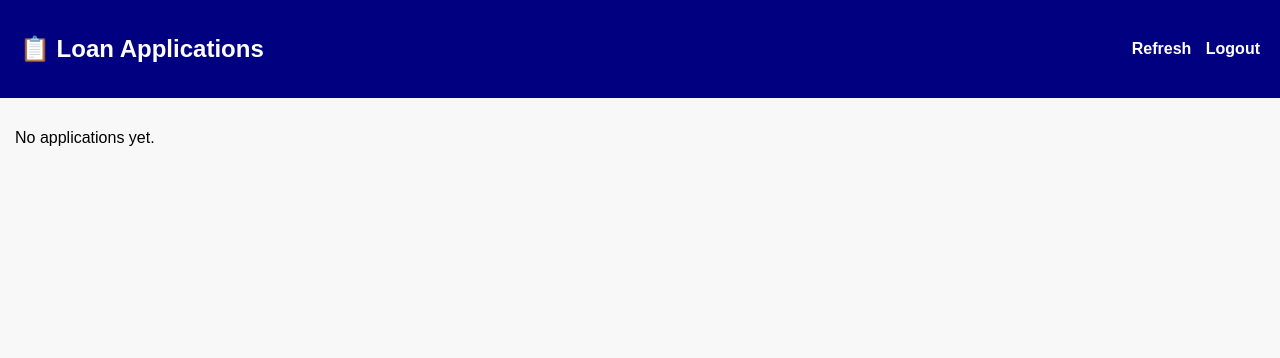
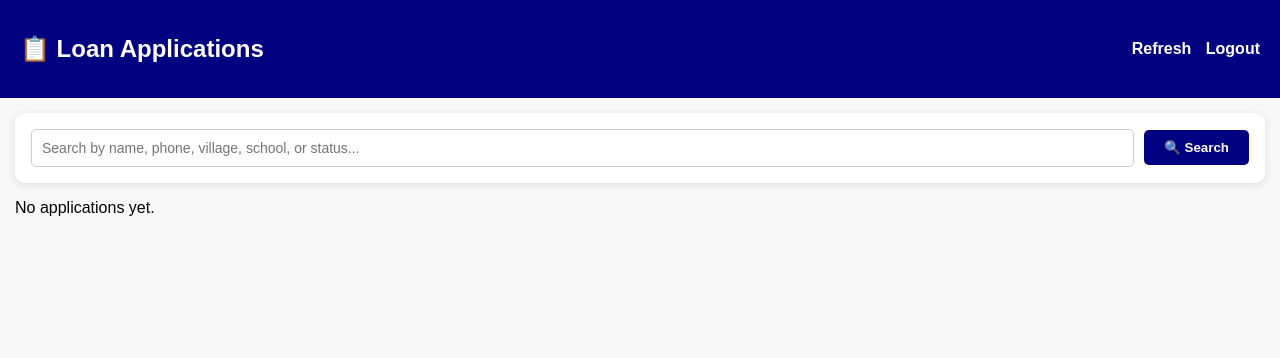
Before and after one commit to Divine-art-lab/Assignment2, a PHP site: page /admin.php in a window 1280 px wide. Shown: the top 358 px of the page. Run offline with PHP 8.4, Linux system fonts and the light colour scheme; the visitor is signed in with stand-in values (Sample User, id 1); data that the repository does not hold is empty.

Commit message:
Add search feature to admin page

```diff
--- a/admin.php
+++ b/admin.php
@@ -92,9 +92,30 @@ if (!isset($_SESSION['logged_in']) || $_SESSION['logged_in'] !== true) {
 }
 
 // --- ADMIN DASHBOARD (LOGGED IN) ---
-// Fetch all loan applications
-$stmt = $pdo->query("SELECT * FROM loans ORDER BY created_at DESC");
-$loans = $stmt->fetchAll();
+// Get search query if present
+$search_query = isset($_GET['search']) ? trim($_GET['search']) : '';
+$search_results = [];
+
+if ($search_query !== '') {
+    // Search by name, phone, email, village, school, or status
+    $search_term = '%' . $search_query . '%';
+    $stmt = $pdo->prepare("
+        SELECT * FROM loans
+        WHERE fname LIKE :search
+           OR lname LIKE :search
+           OR phone LIKE :search
+           OR village LIKE :search
+           OR school LIKE :search
+           OR status LIKE :search
+        ORDER BY created_at DESC
+    ");
+    $stmt->execute([':search' => $search_term]);
+    $loans = $stmt->fetchAll();
+} else {
+    // Fetch all loan applications
+    $stmt = $pdo->query("SELECT * FROM loans ORDER BY created_at DESC");
+    $loans = $stmt->fetchAll();
+}
 ?>
 <!DOCTYPE html>
 <html lang="en">
@@ -126,6 +147,57 @@ $loans = $stmt->fetchAll();
         }
         .container {
             padding: 15px;
+        }
+        .search-box {
+            background: white;
+            border-radius: 10px;
+            padding: 16px;
+            margin-bottom: 16px;
+            box-shadow: 0 2px 8px rgba(0,0,0,0.1);
+            display: flex;
+            gap: 10px;
+            flex-wrap: wrap;
+            align-items: center;
+        }
+        .search-box input {
+            flex: 1;
+            min-width: 200px;
+            padding: 10px;
+            border: 1px solid #ccc;
+            border-radius: 5px;
+            font-size: 14px;
+        }
+        .search-box button {
+            padding: 10px 20px;
+            background: navy;
+            color: white;
+            border: none;
+            border-radius: 5px;
+            font-weight: bold;
+            cursor: pointer;
+        }
+        .search-box button:hover {
+            background: #000080;
+        }
+        .search-box a {
+            padding: 10px 20px;
+            background: #666;
+            color: white;
+            text-decoration: none;
+            border-radius: 5px;
+            font-weight: bold;
+        }
+        .search-box a:hover {
+            background: #555;
+        }
+        .search-info {
+            background: white;
+            border-radius: 10px;
+            padding: 12px 16px;
+            margin-bottom: 16px;
+            box-shadow: 0 2px 8px rgba(0,0,0,0.1);
+            font-size: 14px;
+            color: #666;
         }
         .card {
             background: white;
@@ -184,8 +256,24 @@ $loans = $stmt->fetchAll();
     </div>
 
     <div class="container">
+        <div class="search-box">
+            <form method="GET" style="display: flex; gap: 10px; flex-wrap: wrap; align-items: center; width: 100%;">
+                <input type="text" name="search" placeholder="Search by name, phone, village, school, or status..." value="<?= htmlspecialchars($search_query) ?>">
+                <button type="submit">🔍 Search</button>
+                <?php if ($search_query !== ''): ?>
+                    <a href="admin.php">Clear Search</a>
+                <?php endif; ?>
+            </form>
+        </div>
+
+        <?php if ($search_query !== ''): ?>
+            <div class="search-info">
+                Found <strong><?= count($loans) ?></strong> result<?= count($loans) !== 1 ? 's' : '' ?> for "<strong><?= htmlspecialchars($search_query) ?></strong>"
+            </div>
+        <?php endif; ?>
+
         <?php if (empty($loans)): ?>
-            <p>No applications yet.</p>
+            <p>No applications <?= $search_query !== '' ? 'found matching your search.' : 'yet.' ?></p>
         <?php else: ?>
             <?php foreach ($loans as $loan): ?>
                 <div class="card">
```
